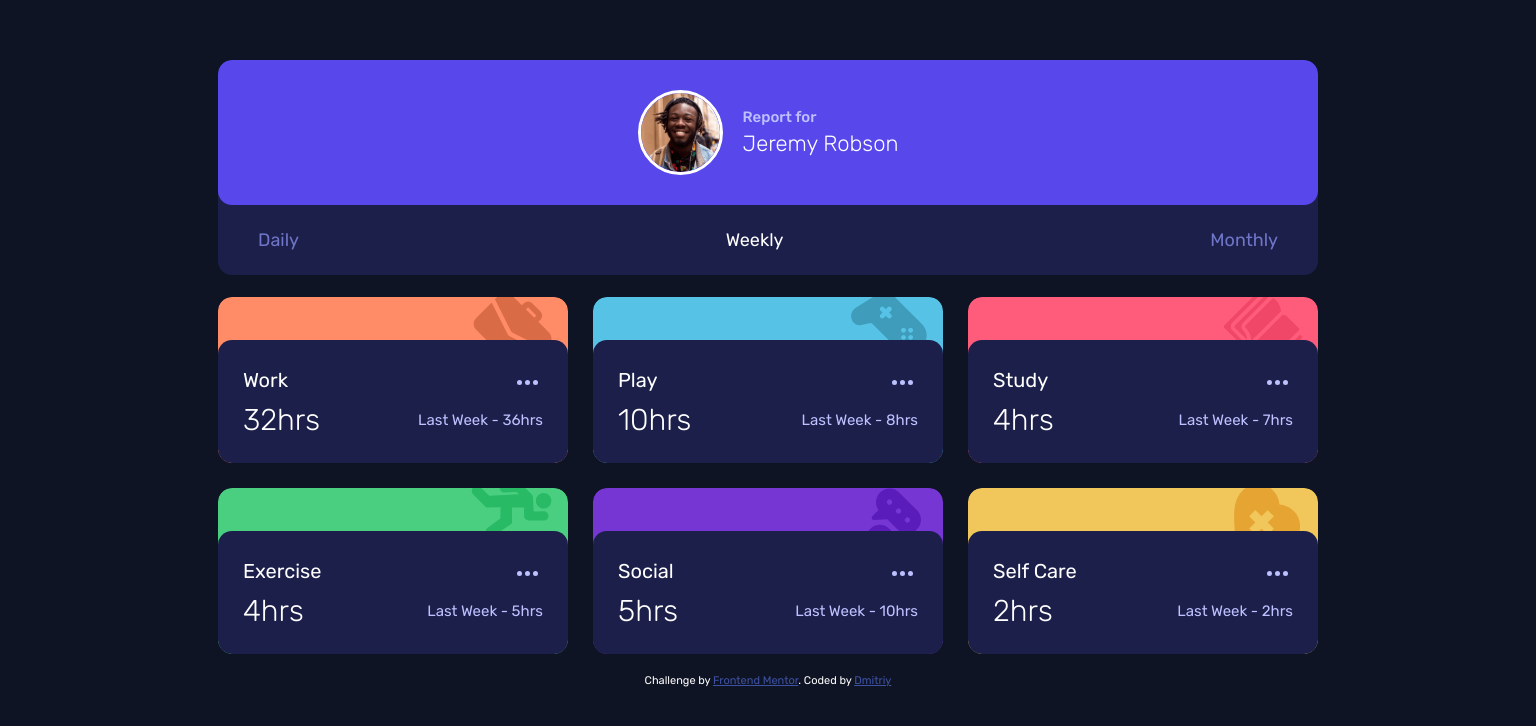
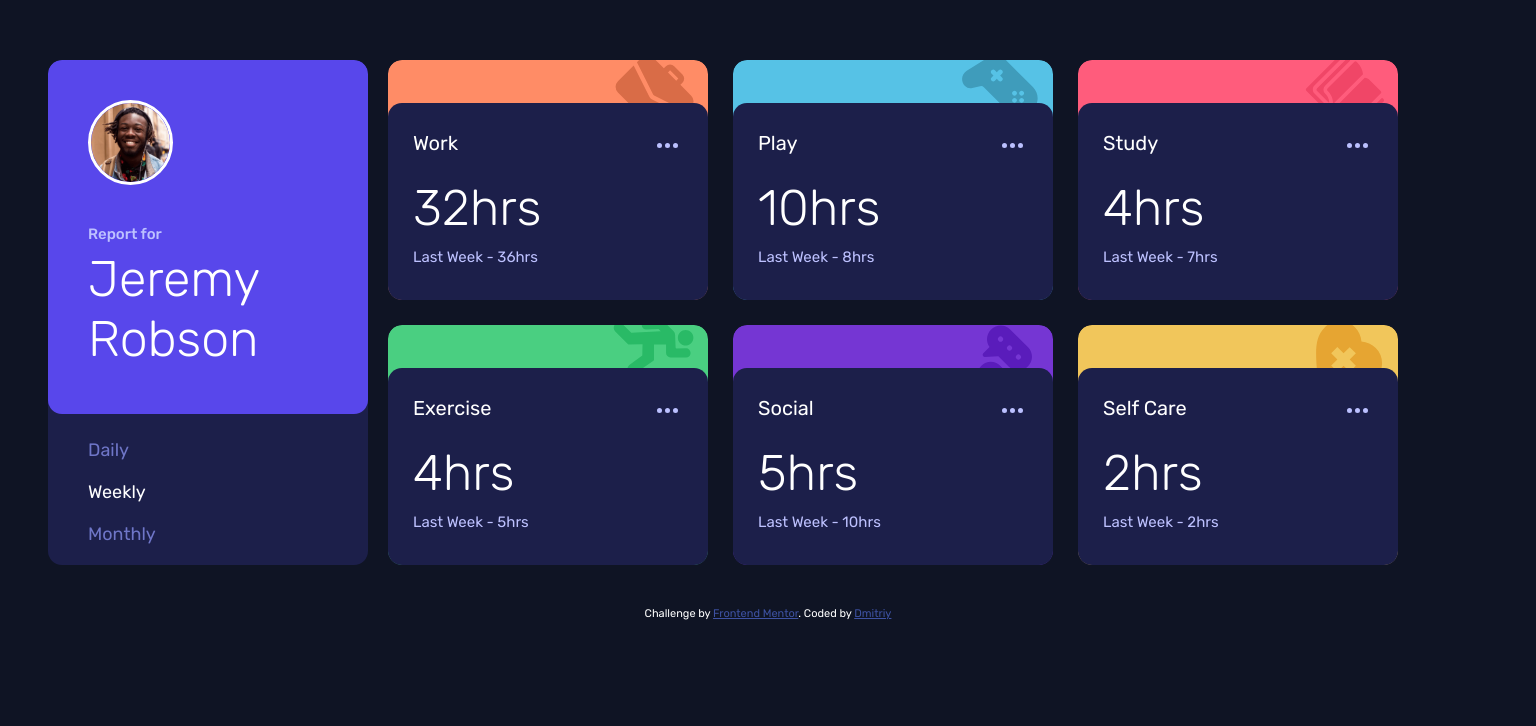
Before and after one commit to Dmitriy24S/time-tracking-dashboard, a plain HTML site: page index.html in a window 1536 px wide. Drawn offline with Linux system fonts and the light colour scheme.

Commit message:
add desktop style

```diff
--- a/style.css
+++ b/style.css
@@ -19,7 +19,7 @@ body {
   padding: 0 2rem;
 }
 main {
-  min-width: 320px;
+  min-width: 280px;
   max-width: 1100px;
   margin: 6rem auto 2rem;
 }
@@ -123,19 +123,21 @@ main {
   font-size: 2rem;
   font-weight: 400;
 }
+/* card bottom row */
+.card__bottom-row {
+  display: flex;
+  justify-content: space-between;
+  align-items: center;
+  flex-wrap: wrap;
+  gap: 0 1rem;
+}
 .card__bottom-row h1 {
   font-size: 3rem;
   font-weight: 300;
 }
-/* card bottom row */
 .card__bottom-row p {
   color: hsl(236, 100%, 87%);
   font-size: 1.5rem;
-}
-.card__bottom-row {
-  display: flex;
-  justify-content: space-between;
-  align-items: center;
 }
 .info-card {
   display: flex;
@@ -178,6 +180,9 @@ span:hover .ellipsis {
   background-color: hsl(43, 84%, 65%);
 }
 /* footer */
+footer {
+  margin-bottom: 2rem;
+}
 .attribution {
   font-size: 1.1rem;
   text-align: center;
@@ -188,3 +193,53 @@ span:hover .ellipsis {
 .attribution a:hover {
   color: hsl(228, 45%, 50%);
 }
+/* desktop style */
+@media (min-width: 1440px) {
+  main {
+    max-width: 1440px;
+    display: flex;
+    gap: 2rem;
+  }
+  /* user card */
+  .user-card-container {
+    min-width: 320px;
+  }
+  .user-card {
+    height: 70%;
+    flex-direction: column;
+    justify-content: flex-start;
+    align-items: flex-start;
+    padding: 4rem;
+    gap: 4rem;
+  }
+  .user-card__name-container {
+    gap: 0.6rem;
+  }
+  .user-card__name {
+    font-size: 5rem;
+  }
+  .user-card__menu {
+    flex-direction: column;
+    padding: 2.5rem 4rem;
+    gap: 2rem;
+  }
+  /* cards */
+  .cards-container {
+    margin-bottom: 2.2rem;
+  }
+  .card {
+    max-width: 320px;
+  }
+  .card__info {
+    height: 100%;
+  }
+  .card__bottom-row {
+    padding-top: 1.3rem;
+    flex-direction: column;
+    gap: 1rem;
+    align-items: flex-start;
+  }
+  .card__bottom-row h1 {
+    font-size: 5rem;
+  }
+}
```
